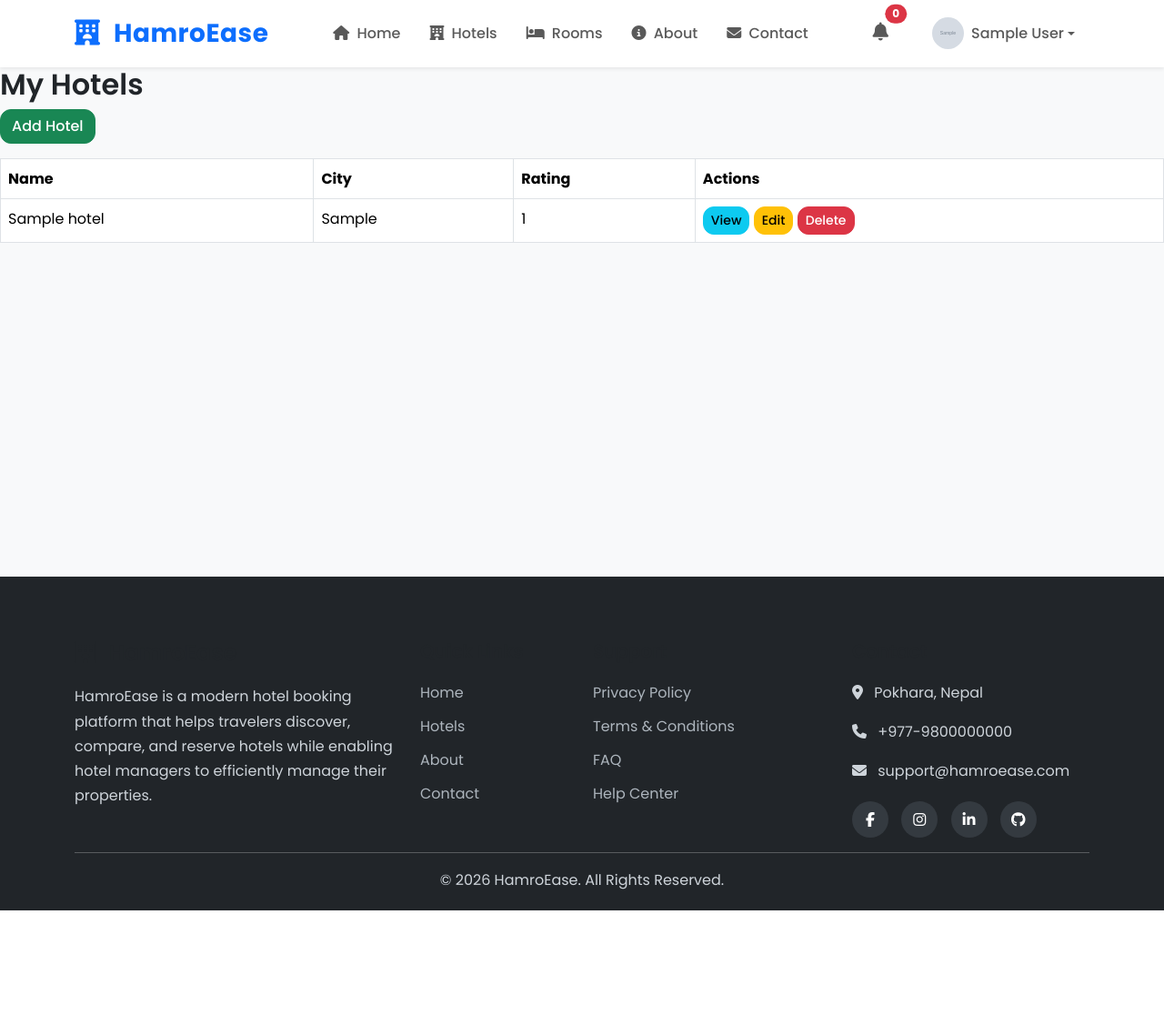
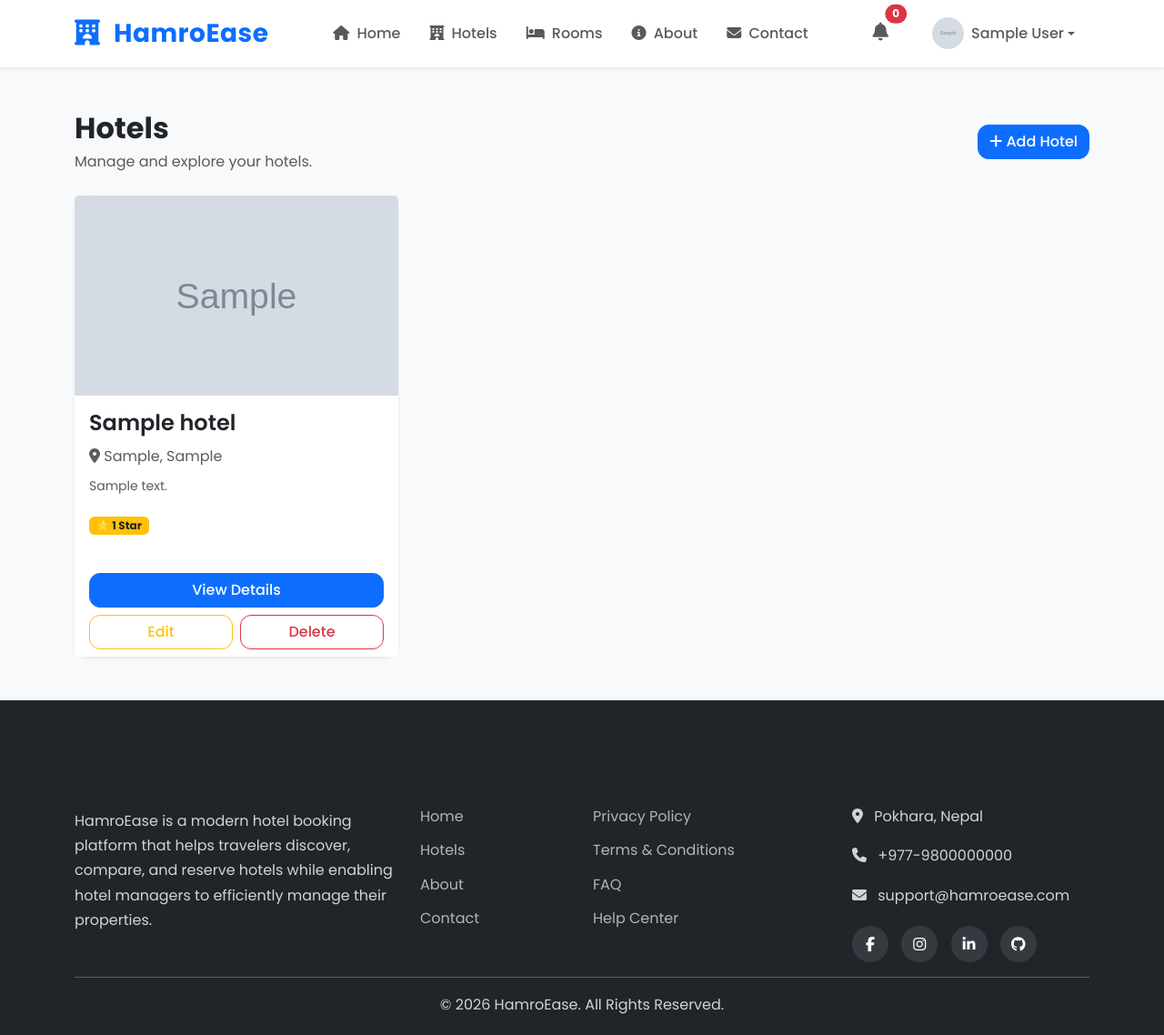
Before and after one commit to pokhrelsamir/HamroEase, a Django app: page /hotels/ in a window 1280 px wide. Shown: the whole page at 91% size. Before the commit the page ends 1001 px from the top, so only its background shows below. Run offline with Django 5.2, Linux system fonts and the light colour scheme; a user stored in the database is signed in; tables that the repository leaves empty hold one stand-in row (values such as "Sample post"); grey boxes marked "Sample" are stand-in pictures; parts of the project's set-up code (start-up, migrations or seed data) failed here and were passed over.

Commit message:
Hotel List HTML File Final Change

```diff
--- a/templates/hotels/hotels/hotel_list.html
+++ b/templates/hotels/hotels/hotel_list.html
@@ -1,58 +1,170 @@
 {% extends "base.html" %}
+{% load static %}
+
+{% block title %}
+Hotels | HamroEase
+{% endblock %}
 
 {% block content %}
 
-<h2>My Hotels</h2>
+<section class="py-5">
 
-<a href="{% url 'hotel_create' %}" class="btn btn-success mb-3">
+    <div class="container">
+
+        <!-- Header -->
+
+        <div class="d-flex justify-content-between align-items-center mb-4">
+
+            <div>
+
+                <h2 class="fw-bold mb-1">
+                    Hotels
+                </h2>
+
+                <p class="text-muted mb-0">
+                    Manage and explore your hotels.
+                </p>
+
+            </div>
+
+            <a href="{% url 'hotel_create' %}"
+               class="btn btn-primary">
+
+                <i class="fa-solid fa-plus"></i>
                 Add Hotel
+
             </a>
 
-<table class="table table-bordered">
+        </div>
 
-    <tr>
-        <th>Name</th>
-        <th>City</th>
-        <th>Rating</th>
-        <th>Actions</th>
-    </tr>
+        <!-- Hotel Cards -->
+
+        <div class="row g-4">
 
             {% for hotel in hotels %}
 
-    <tr>
+            <div class="col-lg-4 col-md-6">
 
-        <td>{{ hotel.name }}</td>
+                <div class="card h-100 shadow-sm">
 
-        <td>{{ hotel.city }}</td>
+                    {% if hotel.thumbnail %}
 
-        <td>{{ hotel.star_rating }}</td>
+                        <img src="{{ hotel.thumbnail.url }}"
+                             class="card-img-top"
+                             style="height:220px; object-fit:cover;"
+                             alt="{{ hotel.name }}">
 
-        <td>
+                    {% else %}
 
-            <a href="{% url 'hotel_detail' hotel.id %}" class="btn btn-info btn-sm">
-                View
+                        <img src="{% static 'images/hotel-placeholder.jpg' %}"
+                             class="card-img-top"
+                             style="height:220px; object-fit:cover;"
+                             alt="Hotel">
+
+                    {% endif %}
+
+                    <div class="card-body">
+
+                        <h4 class="card-title">
+
+                            {{ hotel.name }}
+
+                        </h4>
+
+                        <p class="text-muted mb-2">
+
+                            <i class="fa-solid fa-location-dot"></i>
+
+                            {{ hotel.city }}, {{ hotel.country }}
+
+                        </p>
+
+                        <p class="small text-muted">
+
+                            {{ hotel.description|truncatewords:18 }}
+
+                        </p>
+
+                        <div class="mb-3">
+
+                            <span class="badge bg-warning text-dark">
+
+                                ⭐ {{ hotel.star_rating }} Star
+
+                            </span>
+
+                        </div>
+
+                    </div>
+
+                    <div class="card-footer bg-white border-0">
+
+                        <div class="d-grid gap-2">
+
+                            <a href="{% url 'hotel_detail' hotel.id %}"
+                               class="btn btn-primary">
+
+                                View Details
+
                             </a>
 
-            <a href="{% url 'hotel_update' hotel.id %}" class="btn btn-warning btn-sm">
+                            <div class="d-flex gap-2">
+
+                                <a href="{% url 'hotel_update' hotel.id %}"
+                                   class="btn btn-outline-warning w-100">
+
                                     Edit
+
                                 </a>
 
-            <a href="{% url 'hotel_delete' hotel.id %}" class="btn btn-danger btn-sm">
+                                <a href="{% url 'hotel_delete' hotel.id %}"
+                                   class="btn btn-outline-danger w-100">
+
                                     Delete
+
                                 </a>
 
-        </td>
+                            </div>
 
-    </tr>
+                        </div>
+
+                    </div>
+
+                </div>
+
+            </div>
 
             {% empty %}
 
-    <tr>
-        <td colspan="4">No hotels found.</td>
-    </tr>
+            <div class="col-12">
+
+                <div class="alert alert-info text-center">
+
+                    <h4>No hotels found.</h4>
+
+                    <p class="mb-3">
+
+                        Start by adding your first hotel.
+
+                    </p>
+
+                    <a href="{% url 'hotel_create' %}"
+                       class="btn btn-primary">
+
+                        Add Hotel
+
+                    </a>
+
+                </div>
+
+            </div>
 
             {% endfor %}
 
-</table>
+        </div>
+
+    </div>
+
+</section>
 
 {% endblock %}
```
Lines whose indentation alone changed are shown as unchanged.
